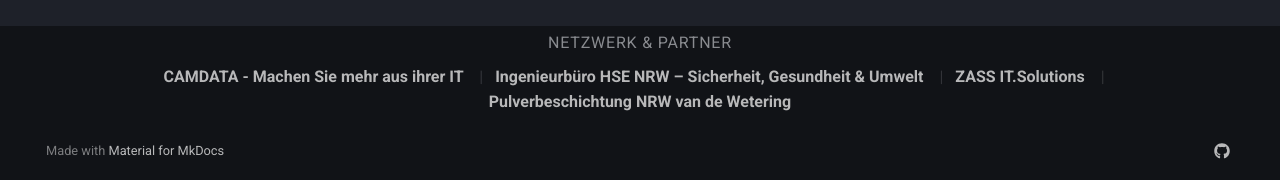
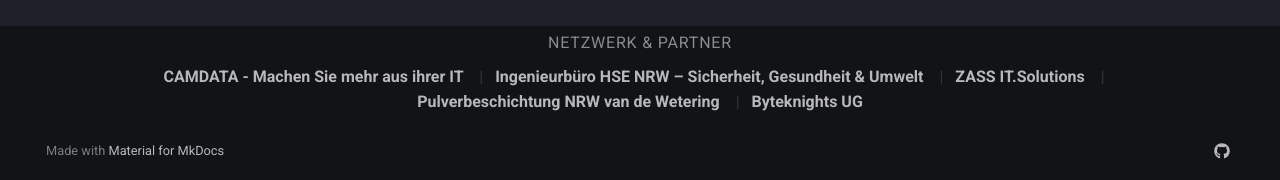
Before and after one commit to rombey86/mkdocs, an MkDocs documentation site: the page built from docs/index.md, in a window 1280 px wide and 1110 px high. Shown: the part 927-1107 px from the top of the window. Built offline with MkDocs 1.6.1 and Material for MkDocs 9.7.7, drawn with Linux system fonts in a browser that asks for light colours; comment, search, counter and statistics services are not loaded.

Commit message:
Update mkdocs.yml

```diff
--- a/mkdocs.yml
+++ b/mkdocs.yml
@@ -126,6 +126,9 @@ extra:
     - name: "Pulverbeschichtung NRW van de Wetering"
       href: "https://www.pulverbeschichtung-nrw.com"
       title: "Pulverbeschichtung NRW"
+    - name: "Byteknights UG"
+      href: "https://byteknights.de"
+      title: "Byteknights UG - Ausfallsichere B2B-Infrastrukturen"
 
 extra_css:
   - stylesheets/extra.css  # Lädt das Styling für die Partner-Links
```
